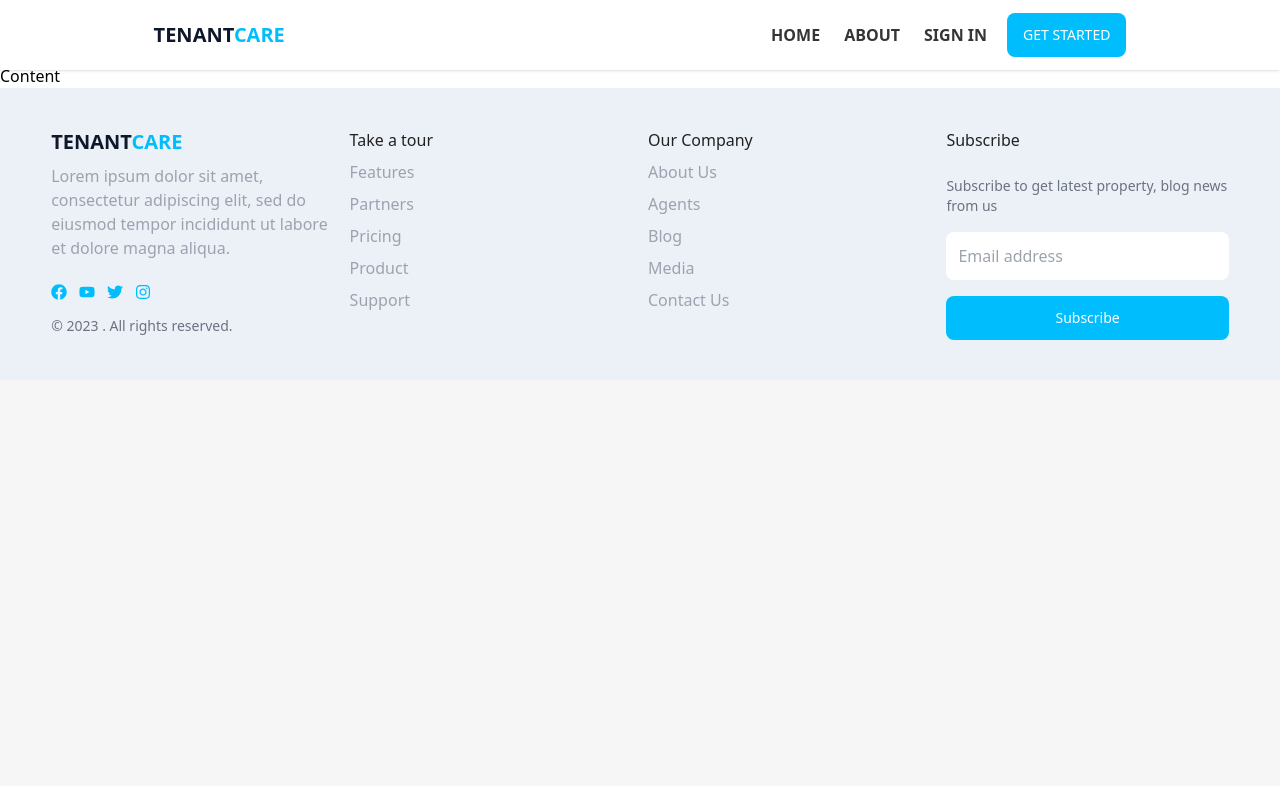
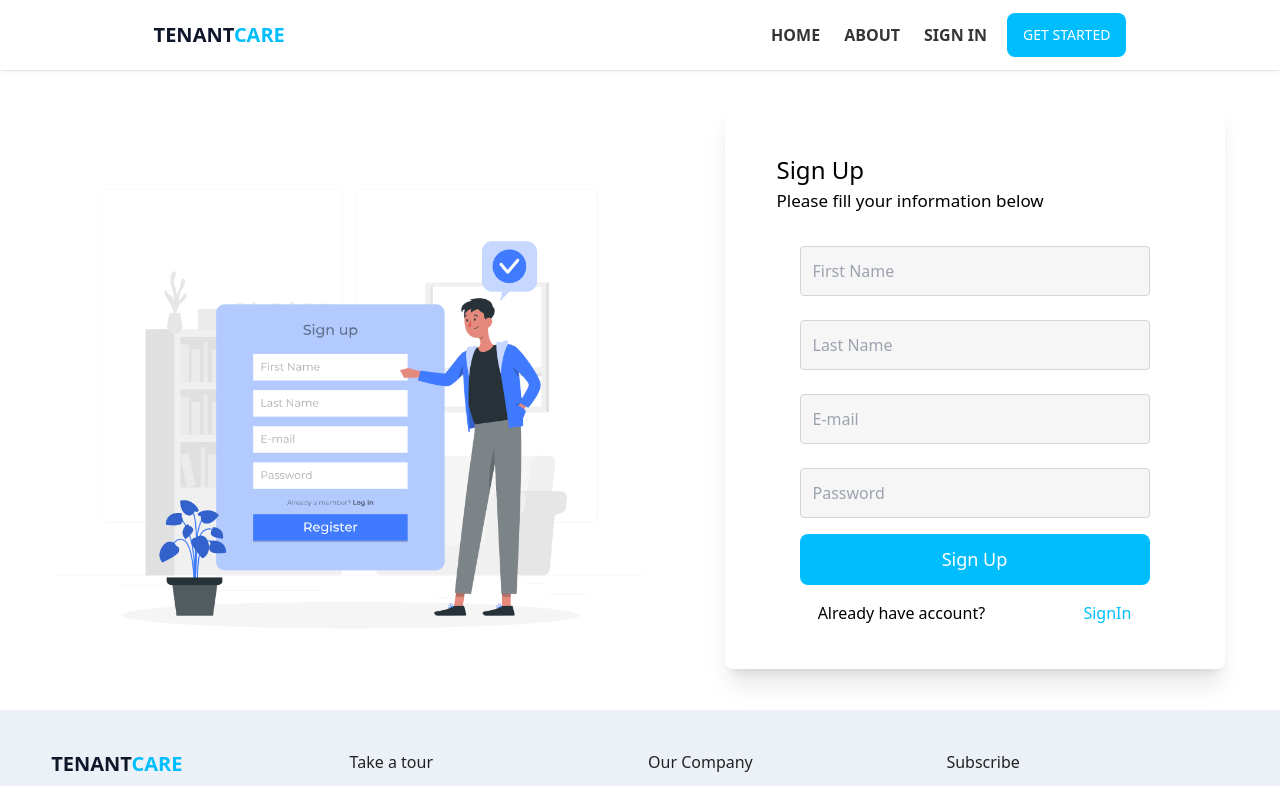
Before and after one commit to TENANTCARE-TEAM/Tenant_Care_app, a React (Vite) app: page /signUp in a window 1280 px wide. Shown: the top 786 px of the page. Built offline with nearby package versions, Linux system fonts and the light colour scheme; some icons are missing.

Commit message:
signIn and SignUp Jsx done

```diff
--- a/src/components/SignInContent/Content.jsx
+++ b/src/components/SignInContent/Content.jsx
@@ -1,8 +1,108 @@
 import React from 'react'
+import { ErrorMessage, Field, Form, Formik } from 'formik';
+import SignIn from '../../assets/images/signIn.png'
+import * as Yup from 'yup'
+import { Link } from 'react-router-dom';
+
 
 function Content() {
+
+  const initialValues = {
+    email: '',
+    password: '',
+
+  };
+
+  const validationSchema = Yup.object({
+    password: Yup.string().required('password is required'),
+    email: Yup.string().required(' email is required'),
+
+  });
+
+
   return (
-    <div>Content</div>
+    <div className='items-center'>
+
+
+    <div className=' items-center flex justify-around text-center mb-[2%] mt-[2%] p-4'>
+
+    <div className='w-[490px] h-[480px] items-center left-4 mb-5'>
+      <img src={SignIn} alt='SignUp image' />
+    </div>
+
+
+      <div className="w-[500px] items-center bg-white p-11 rounded-lg shadow-xl mb-2">
+
+        <div className=' p-2 '>
+        <h2 className='text-justify font-medium text-[24px]'>Sign In</h2>
+        <p className='text-justify text-[17px]'>Please fill your information below</p>
+        </div>
+
+        <Formik
+          initialValues={initialValues}
+          validationSchema={validationSchema}
+        >
+          <Form>
+
+
+
+
+            <div >
+              <Field
+                type="text"
+                id="email"
+                name="email"
+                placeholder="E-mail"
+                className="w-[350px] bg-[#f6f6f6] rounded border border-gray-300 p-3 mt-6"
+
+              />
+              <ErrorMessage
+                name="email"
+                component="div"
+                className="text-red-400"
+              />
+            </div>
+
+            <div >
+              <Field
+                type="password"
+                id="password"
+                name="password"
+                placeholder="Password"
+                className="w-[350px] bg-[#f6f6f6] rounded border border-gray-300 p-3 mt-6 "
+
+
+              />
+              <ErrorMessage
+                name="password"
+                component="div"
+                className="text-red-400"
+
+              />
+            </div>
+
+
+            <button
+              type="submit"
+              className="w-[350px] mt-4 rounded-[8px] bg-[#00befe] px-12 py-3 text-white
+              hover:bg-sky-500 text-[18px]"
+            >
+            Sign In
+            </button>
+          </Form>
+        </Formik>
+
+        <div className='flex justify-around items-center pt-4'>
+          <p>Don’t have account?</p>
+          <Link to = '/signup'
+          className='text-[#00befe] font-medium'
+          >Create Account</Link>
+        </div>
+      </div>
+
+      </div>
+
+    </div>
   )
 }
 
--- a/src/components/SignUpContent/Content.jsx
+++ b/src/components/SignUpContent/Content.jsx
@@ -1,8 +1,139 @@
 import React from 'react'
 
+import { ErrorMessage, Field, Form, Formik } from 'formik';
+import SignUp from '../../assets/images/SignUp.png'
+import * as Yup from 'yup'
+import { Link } from 'react-router-dom';
+
+
 function Content() {
+
+  const initialValues = {
+    firstName: '',
+    lastName: '',
+    email: '',
+    password: '',
+
+  };
+
+  const validationSchema = Yup.object({
+    firstName: Yup.string().required('firstName is required'),
+    lastName: Yup.string().required('lastName is required'),
+    password: Yup.string().required('password is required'),
+    email: Yup.string().required(' email is required'),
+
+  });
+
   return (
-    <div>Content</div>
+    <div className='items-center'>
+
+
+    <div className='  items-center flex justify-around text-center mb-[2%] mt-[2%] p-4'>
+
+    <div className='w-[590px] h-[480px] items-center left-4 mb-5'>
+      <img src={SignUp} alt='SignUp image' />
+    </div>
+
+
+      <div className="w-[500px] items-center bg-white p-11 rounded-lg shadow-xl mt-5">
+
+        <div className=' p-2 '>
+        <h2 className='text-justify font-medium text-[24px]'>Sign Up</h2>
+        <p className='text-justify text-[17px]'>Please fill your information below</p>
+        </div>
+
+        <Formik
+          initialValues={initialValues}
+          validationSchema={validationSchema}
+        >
+          <Form>
+
+            <div >
+              <Field
+                type="text"
+                id="firstName"
+                name="firstName"
+                placeholder="First Name"
+                className="w-[350px] bg-[#f6f6f6] rounded border border-gray-300 p-3  mt-6"
+              />
+              <ErrorMessage
+                name="firstName"
+                component="div"
+                className="text-red-400"
+              />
+            </div>
+            <div >
+              <Field
+                type="text"
+                id="lastName"
+                name="lastName"
+                placeholder="Last Name"
+                className="w-[350px] bg-[#f6f6f6] rounded border border-gray-300 p-3 mt-6"
+
+              />
+              <ErrorMessage
+                name="lastName"
+                component="div"
+                className="text-red-400"
+              />
+            </div>
+
+            <div >
+              <Field
+                type="text"
+                id="email"
+                name="email"
+                placeholder="E-mail"
+                className="w-[350px] bg-[#f6f6f6] rounded border border-gray-300 p-3 mt-6"
+
+              />
+              <ErrorMessage
+                name="email"
+                component="div"
+                className="text-red-400"
+              />
+            </div>
+
+            <div >
+              <Field
+                type="password"
+                id="password"
+                name="password"
+                placeholder="Password"
+                className="w-[350px] bg-[#f6f6f6] rounded border border-gray-300 p-3 mt-6 "
+
+
+              />
+              <ErrorMessage
+                name="password"
+                component="div"
+                className="text-red-400"
+
+              />
+            </div>
+
+
+            <button
+              type="submit"
+              className="w-[350px] mt-4 rounded-[8px] bg-[#00befe] px-12 py-3 text-white
+              hover:bg-sky-500 text-[18px]"
+            >
+            Sign Up
+            </button>
+          </Form>
+        </Formik>
+
+        <div className='flex justify-around items-center pt-4'>
+          <p>Already have account?</p>
+          <Link to = '/signIn'
+          className='text-[#00befe] font-medium'
+          >SignIn</Link>
+        </div>
+      </div>
+
+      </div>
+
+    </div>
   )
 }
 
```
